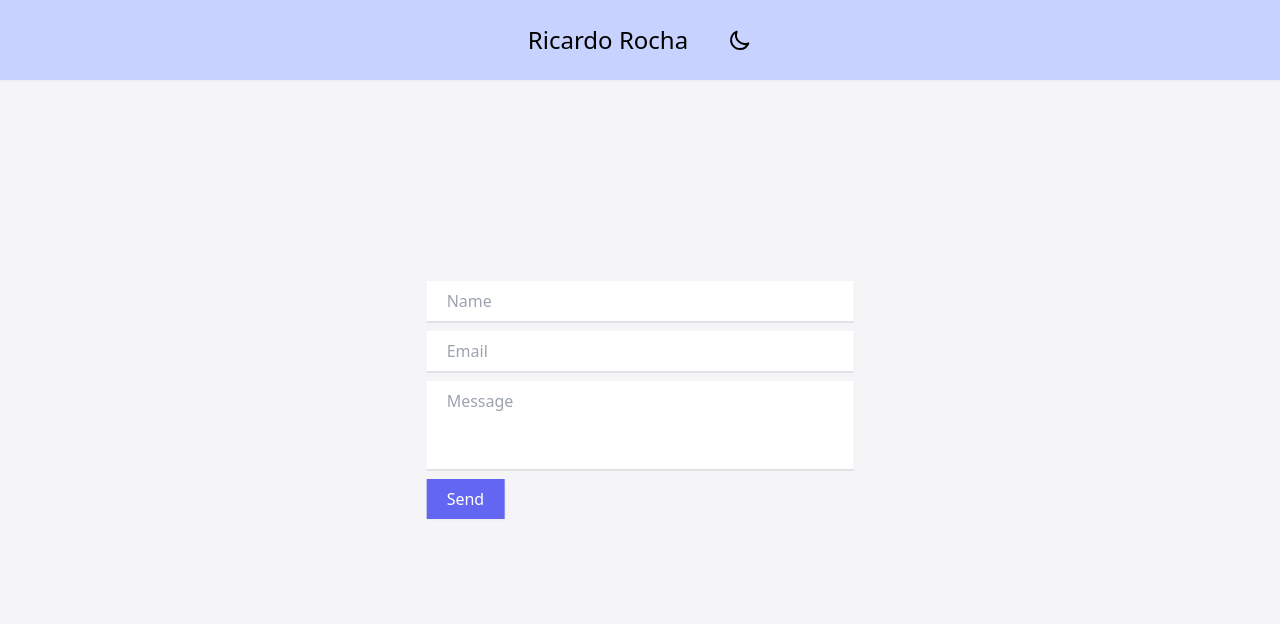
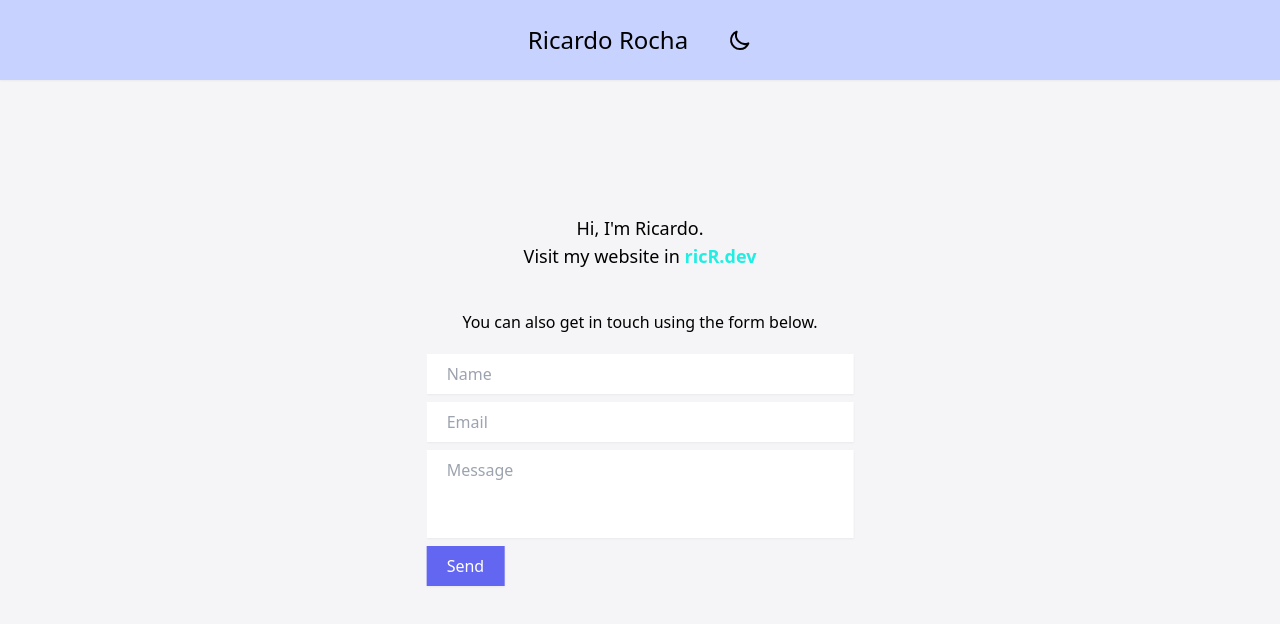
Before and after one commit to ricdotnet/rrochauk-new, a Vue app: page / in a window 1280 px wide. Shown: the top 624 px of the page. Built offline with nearby package versions, Linux system fonts and the light colour scheme.

Commit message:
:sparkles: added info;

```diff
--- a/src/App.vue
+++ b/src/App.vue
@@ -24,11 +24,10 @@ export default {
 		this.$store.loading = true
 
 		this.$store.getTheme()
-		console.log(this.$store.currentTheme)
 
 		setTimeout(() => {
 			this.$store.loading = false;
-		}, 2000)
+		}, 1000)
 	}
 }
 </script>
--- a/src/assets/css/index.css
+++ b/src/assets/css/index.css
@@ -3,7 +3,7 @@
 @tailwind utilities;
 
 .bg-dark {
-    background-color: #201a5c;
+    background-color: #191933;
 }
 .bg-light {
     background-color: #f5f5f7;
--- a/src/components/Form.vue
+++ b/src/components/Form.vue
@@ -1,9 +1,9 @@
 <template>
 	<div class="w-full">
 		<form @submit.prevent="" @submit="this.send">
-			<Input @input="setName" name="name" placeholder="Name" description="First and last names." class="mb-2 border-b-2" />
-			<Input @input="setEmail" name="email" placeholder="Email" description="Your email address." class="mb-2 border-b-2" />
-			<TextArea @input="setMessage" name="message" placeholder="Message" description="Your message here." rows="3" class="mb-2 border-b-2" />
+			<Input @input="setName" name="name" placeholder="Name" description="First and last names." class="mb-2" />
+			<Input @input="setEmail" name="email" placeholder="Email" description="Your email address." class="mb-2" />
+			<TextArea @input="setMessage" name="message" placeholder="Message" description="Your message here." rows="3" class="mb-2" />
 			<Button text="Send" />
 		</form>
 	</div>
--- a/src/components/Info.vue
+++ b/src/components/Info.vue
@@ -1,5 +1,10 @@
 <template>
 	<div class="w-3/4 md:w-2/4 lg:w-1/3 h-auto absolute top-1/2 left-1/2 transform -translate-x-1/2 -translate-y-1/2">
+		<div class="w-full text-center mb-5" :class="{ 'text-white' : this.$store.currentTheme === 'dark' }">
+			<div class="text-lg font-medium">Hi, I'm Ricardo.</div>
+			<div class="mb-10 text-lg font-medium">Visit my website in <a href="https://ricr.dev" target="_blank" class="font-bold" :style="{color: linkColor}">ricR.dev</a></div>
+			<div>You can also get in touch using the form below.</div>
+		</div>
 		<Form />
 	</div>
 </template>
@@ -8,6 +13,21 @@
 import Form from "./Form";
 export default {
 	name: "Info",
-	components: {Form}
+	components: {Form},
+	data() {
+		return {
+			linkColor: ''
+		}
+	},
+	beforeMount() {
+		this.setLinkColor()
+	},
+	methods: {
+		setLinkColor() {
+			setInterval(() => {
+				this.linkColor = `rgb(${Math.ceil(Math.random() * 255)},${Math.ceil(Math.random() * 255)},${Math.ceil(Math.random() * 255)})`
+			}, 100)
+		}
+	}
 }
 </script>
```
